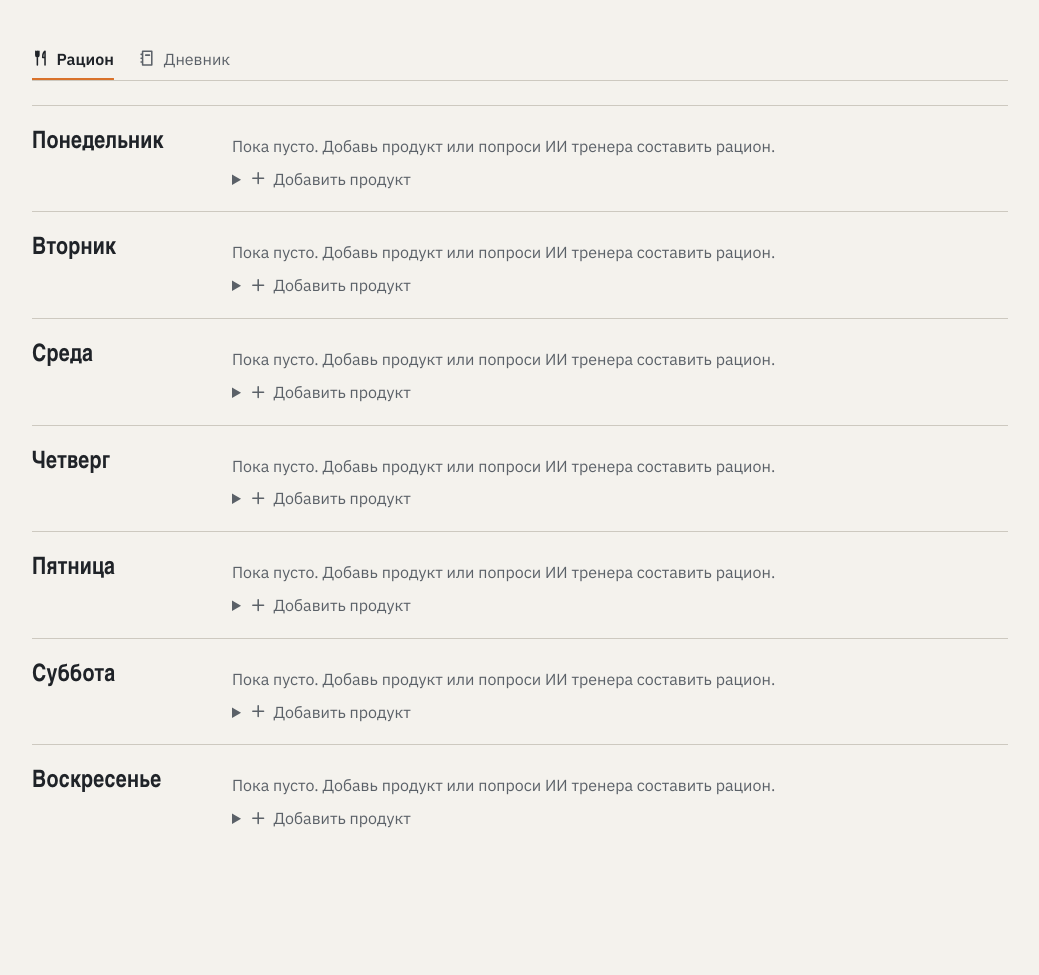
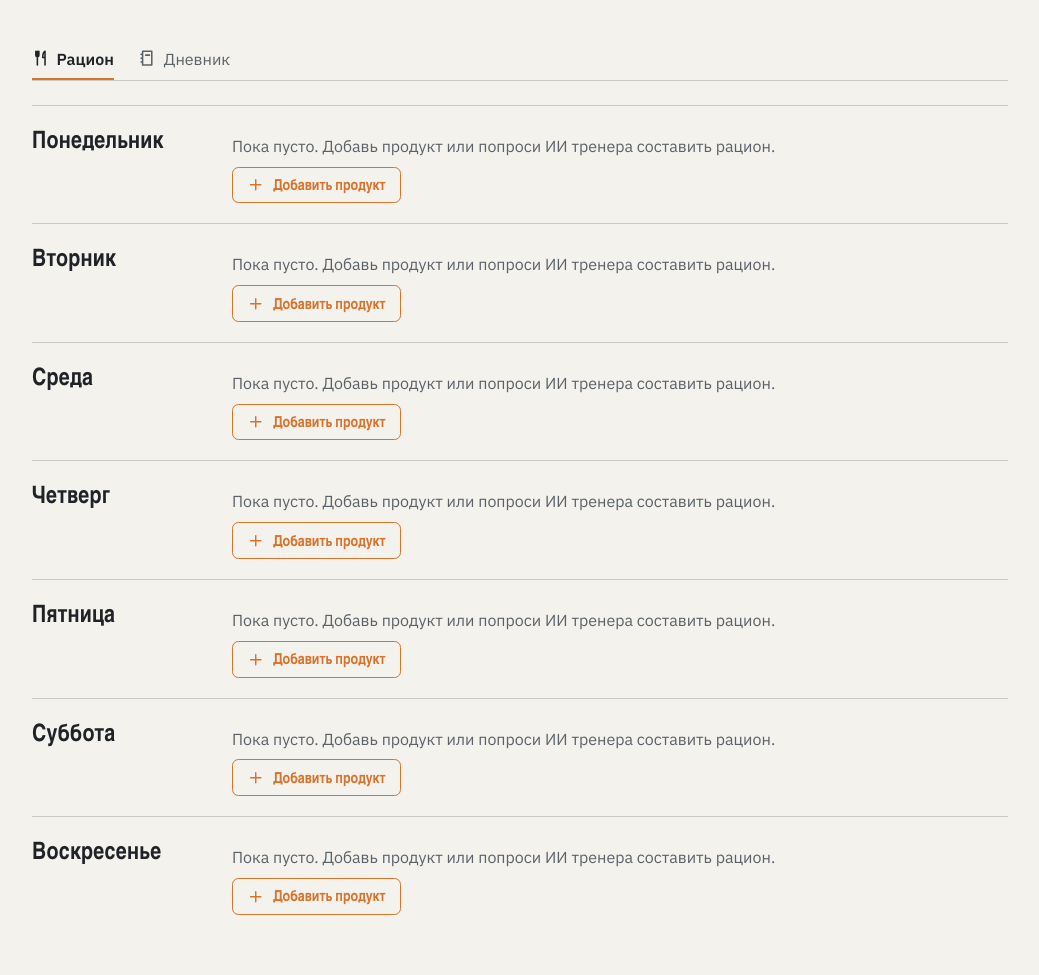
Before and after one commit to BorodaPetra/Pumping_Iron, a FastAPI app: page /nutrition in a window 1280 px wide. Shown: the part 86-1061 px from the top of the page, without its empty margins (120-1159 px from the left). Before the commit the page ends 914 px from the top, so only its background shows below. Run offline with FastAPI, Linux system fonts and the light colour scheme; data that the repository does not hold is empty.

Commit message:
Add toggles look like outlined buttons

```diff
--- a/src/pumping_iron/static/style.css
+++ b/src/pumping_iron/static/style.css
@@ -358,8 +358,23 @@ a.btn-quiet { text-decoration: none; }
 .rest { margin: 0.5rem 0; }
 
 .add { margin-top: 0.5rem; }
-.add summary { cursor: pointer; color: var(--muted); }
-.add summary:hover { color: var(--chalk); }
+/* the "add" toggle is an outlined button in the plate colour, so it does not blend into the text around it */
+.add summary {
+  display: inline-flex;
+  align-items: center;
+  gap: 0.4em;
+  padding: 0.4rem 0.9rem;
+  border: 1.5px solid var(--plate);
+  border-radius: 0.4rem;
+  color: var(--plate);
+  font: 600 0.95rem var(--font-display);
+  cursor: pointer;
+  list-style: none;
+  transition: background-color 0.15s, color 0.15s;
+}
+.add summary::-webkit-details-marker { display: none; }
+.add summary:hover, .add[open] > summary { background: var(--plate); color: var(--on); }
+.add summary:focus-visible { outline: 3px solid var(--chalk); outline-offset: 2px; }
 .add form { display: flex; flex-wrap: wrap; align-items: center; gap: 0.5rem; margin-top: 0.75rem; }
 
 /* ---------- exercise library ---------- */
```
Also changed, not shown: IMPLEMENTATION.md (+2 -0 lines).
